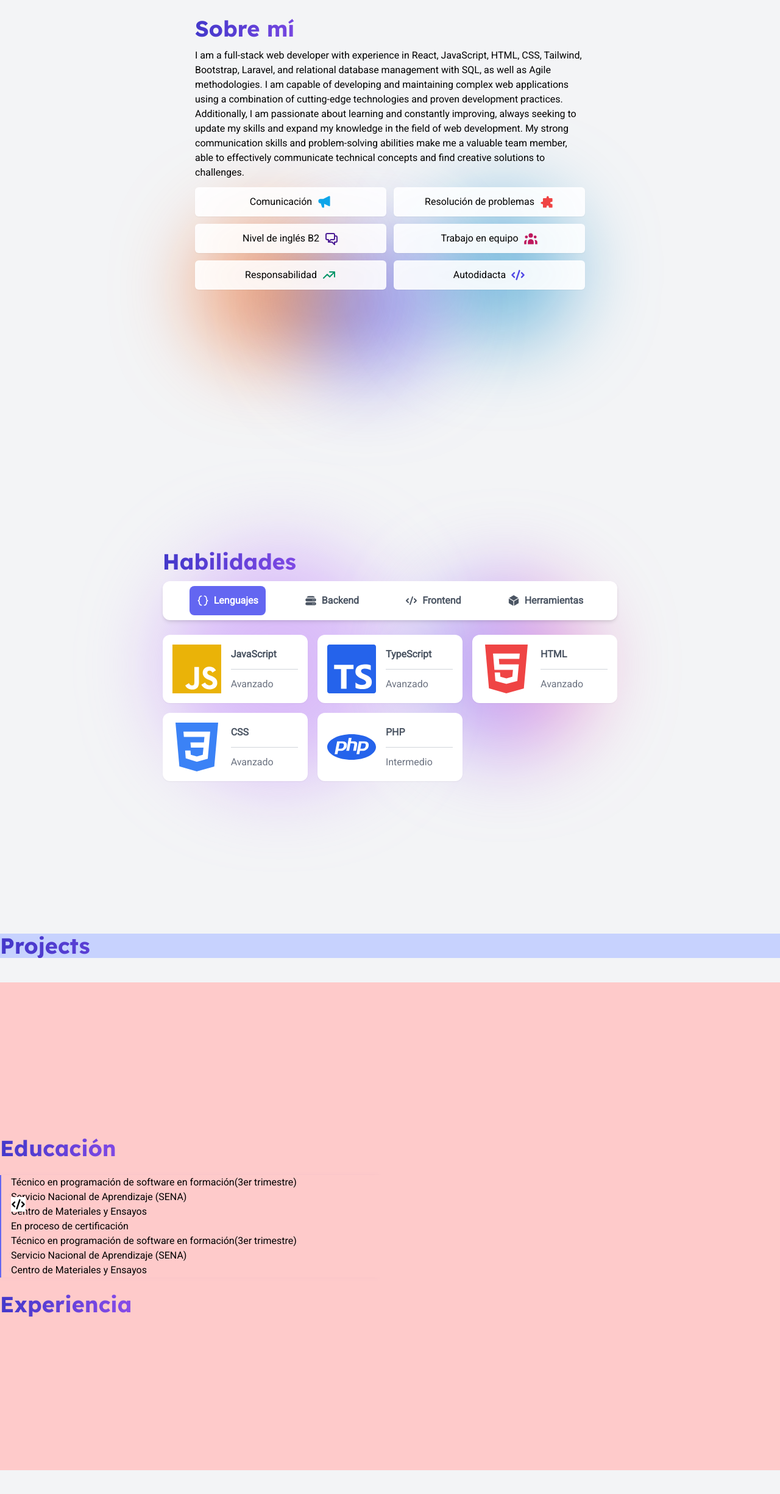
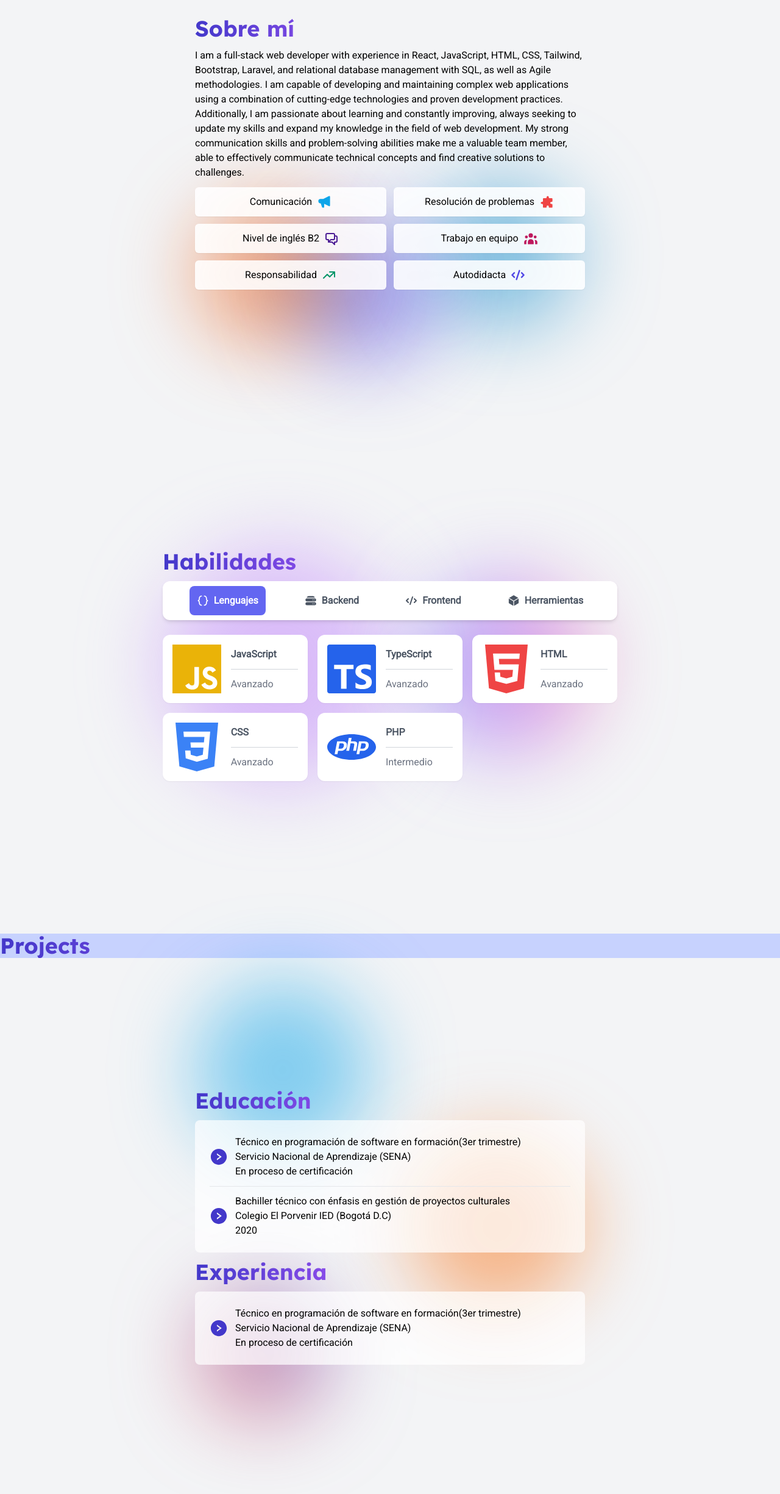
Before and after one commit to DeibydBarragan/portfolio, a Next.js app: page / in a window 1280 px wide. Shown: the part 989-3439 px from the top of the page at 61% size. Built offline with nearby package versions, Linux system fonts and the light colour scheme.

Commit message:
Sección de educación con animaciones

```diff
--- a/src/components/sections/about/About.tsx
+++ b/src/components/sections/about/About.tsx
@@ -10,15 +10,6 @@ export default function About() {
       className="sm:w-10/12  md:w-7/12 lg:w-6/12 2xl:w-5/12"
       id="about"
     >
-      <BgShapes
-        className="bg-orange-600 w-60 h-60 bottom-20 animate-blob"
-      />
-      <BgShapes
-        className="bg-indigo-600 w-60 h-60 left-40 bottom-20 animate-blob animation-delay-2"
-      />
-      <BgShapes
-        className="bg-sky-600 w-60 h-60 left-96 bottom-20 animate-blob animation-delay-3"
-      />
       <motion.div
         className="flex flex-col gap-3"
         initial={{ opacity: 0, x: -10 }}
@@ -29,7 +20,16 @@ export default function About() {
           I am a full-stack web developer with experience in React, JavaScript, HTML, CSS, Tailwind, Bootstrap, Laravel, and relational database management with SQL, as well as Agile methodologies. I am capable of developing and maintaining complex web applications using a combination of cutting-edge technologies and proven development practices. Additionally, I am passionate about learning and constantly improving, always seeking to update my skills and expand my knowledge in the field of web development. My strong communication skills and problem-solving abilities make me a valuable team member, able to effectively communicate technical concepts and find creative solutions to challenges.
         </p>
       </motion.div>
-      <div className="grid grid-cols-1  sm:grid-cols-2 gap-3">
+      <div className="relative grid grid-cols-1  sm:grid-cols-2 gap-3">
+        <BgShapes
+          className="bg-orange-600 w-60 h-60 animate-blob"
+        />
+        <BgShapes
+          className="bg-indigo-600 w-60 h-60 left-40 animate-blob animation-delay-2"
+        />
+        <BgShapes
+          className="bg-sky-600 w-60 h-60 left-96 animate-blob animation-delay-3"
+        />
         {
           cardsData.map((card, index) => (
             <NeonCard
--- a/src/components/sections/education/Education.tsx
+++ b/src/components/sections/education/Education.tsx
@@ -1,34 +1,81 @@
 import React from 'react'
-import { HiCode } from 'react-icons/hi'
+import { AiFillRightCircle } from 'react-icons/ai'
 import Section from '../Section'
+import { motion } from 'framer-motion';
+import BgShapes from '@/components/pure/bgShapes/BgShapes';
 
 type Props = {}
 
 export default function Education({}: Props) {
+  const liAnimation = {
+    initial: {
+      opacity: 0,
+      x: -10
+    },
+    whileInView: {
+      opacity: 1,
+      x: 0
+    },
+  }
+
   return (
     <Section
-      className='bg-red-200 section'
+      className='sm:w-10/12  md:w-8/12 lg:w-6/12 2xl:w-5/12'
       id='education'
+      initial={{opacity: 0}}
+      whileInView={{opacity: 1}}
     >
-      <div className='flex flex-col md:w-8/12 lg:w-7/12 xl:w-6/12 2xl:w-4/12 gap-6'>
+      <BgShapes
+        className='h-56 w-56 bottom-20 left-0 bg-gradient-to-tr from-red-500 to-indigo-700'
+      />
+      <BgShapes
+        className='h-72 w-72 top-30 right-0 bg-orange-500'
+      />
+      <BgShapes
+        className='h-72 w-72 top-0 left-0 bg-sky-500'
+      />
       <h2>Educación</h2>
-          <ul className='list-inside border-l-2 pl-4 border-solid border-gradient shadow-left relative'>
-            <li className='flex items-center'>
-              <HiCode className='text-2xl bg-white dark:bg-black absolute'/>
+        <div className='relative flex flex-col gap-3 rounded-lg bg-white/70 dark:bg-zinc-950/70 p-6'>
+          <motion.div
+            className='flex items-center gap-3'
+            transition={{delay: 0.3}}
+            {...liAnimation}
+          >
+            <AiFillRightCircle className="text-3xl text-indigo-700"/>
             <p>
               Técnico en programación de software en formación(3er trimestre)
               <br/>Servicio Nacional de Aprendizaje (SENA)
-                <br/>Centro de Materiales y Ensayos
               <br/>En proceso de certificación
             </p>
-            </li>
-            <li>
+          </motion.div>
+          <hr/>
+          <motion.div
+            className='flex items-center gap-3'
+            transition={{delay: 0.6}}
+            {...liAnimation}
+          >
+            <AiFillRightCircle className="text-3xl text-indigo-700"/>
+            <p>
+              Bachiller técnico con énfasis en gestión de proyectos culturales
+              <br/>Colegio El Porvenir IED (Bogotá D.C)
+              <br/>2020
+            </p>
+          </motion.div>
+        </div>
+      <h2>Experiencia</h2>
+      <div className='relative flex flex-col gap-3 divide-y rounded-lg bg-white/70 dark:bg-zinc-950/70 p-6'>
+          <motion.div
+            className='flex items-center gap-3'
+            transition={{delay: 0.9}}
+            {...liAnimation}
+          >
+            <AiFillRightCircle className="text-3xl text-indigo-700"/>
+            <p>
               Técnico en programación de software en formación(3er trimestre)
               <br/>Servicio Nacional de Aprendizaje (SENA)
-              <br/>Centro de Materiales y Ensayos
-            </li>
-          </ul>
-        <h2>Experiencia</h2>
+              <br/>En proceso de certificación
+            </p>
+          </motion.div>
         </div>
     </Section>
   )
```
Lines whose indentation alone changed are shown as unchanged.
